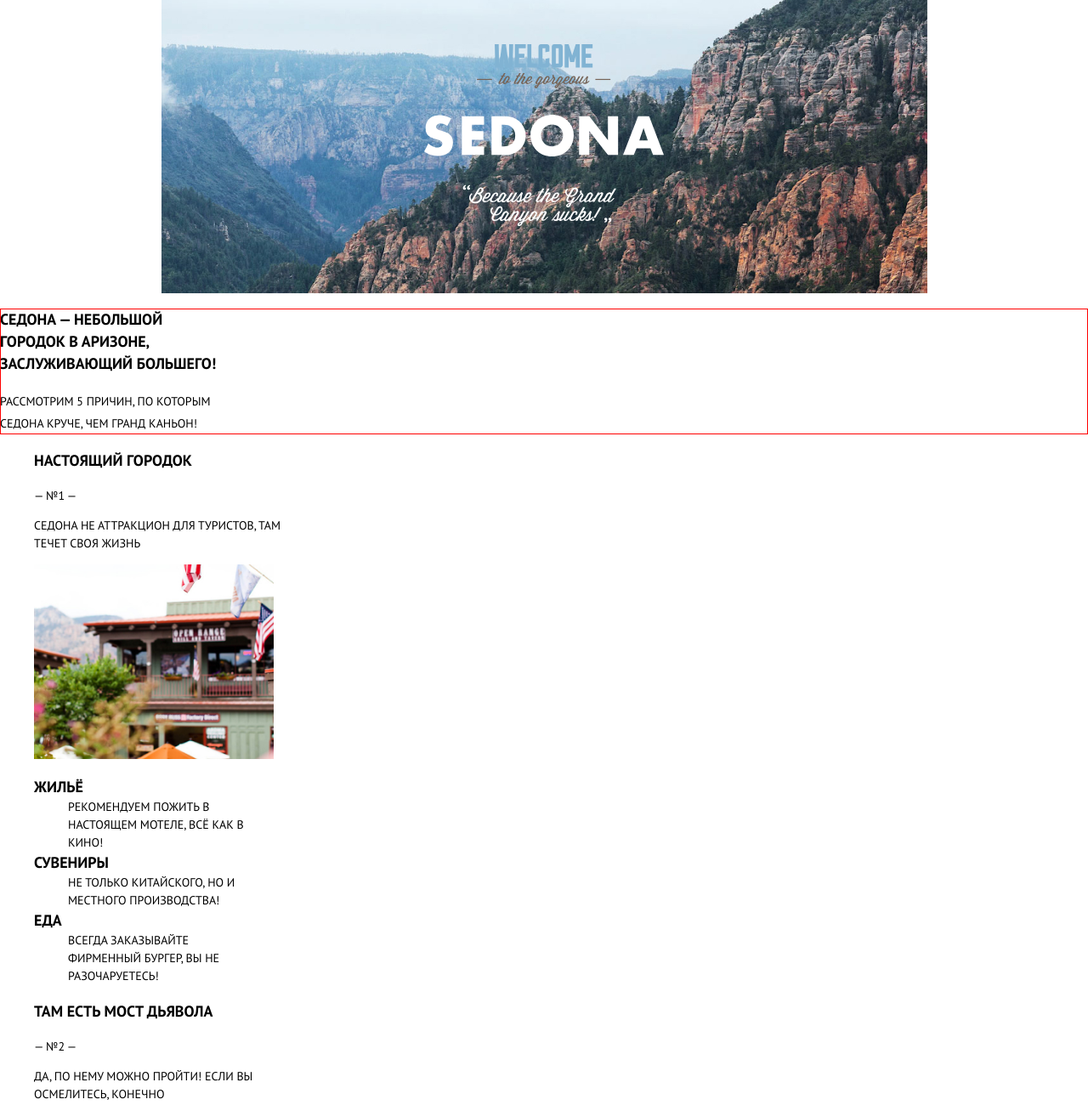
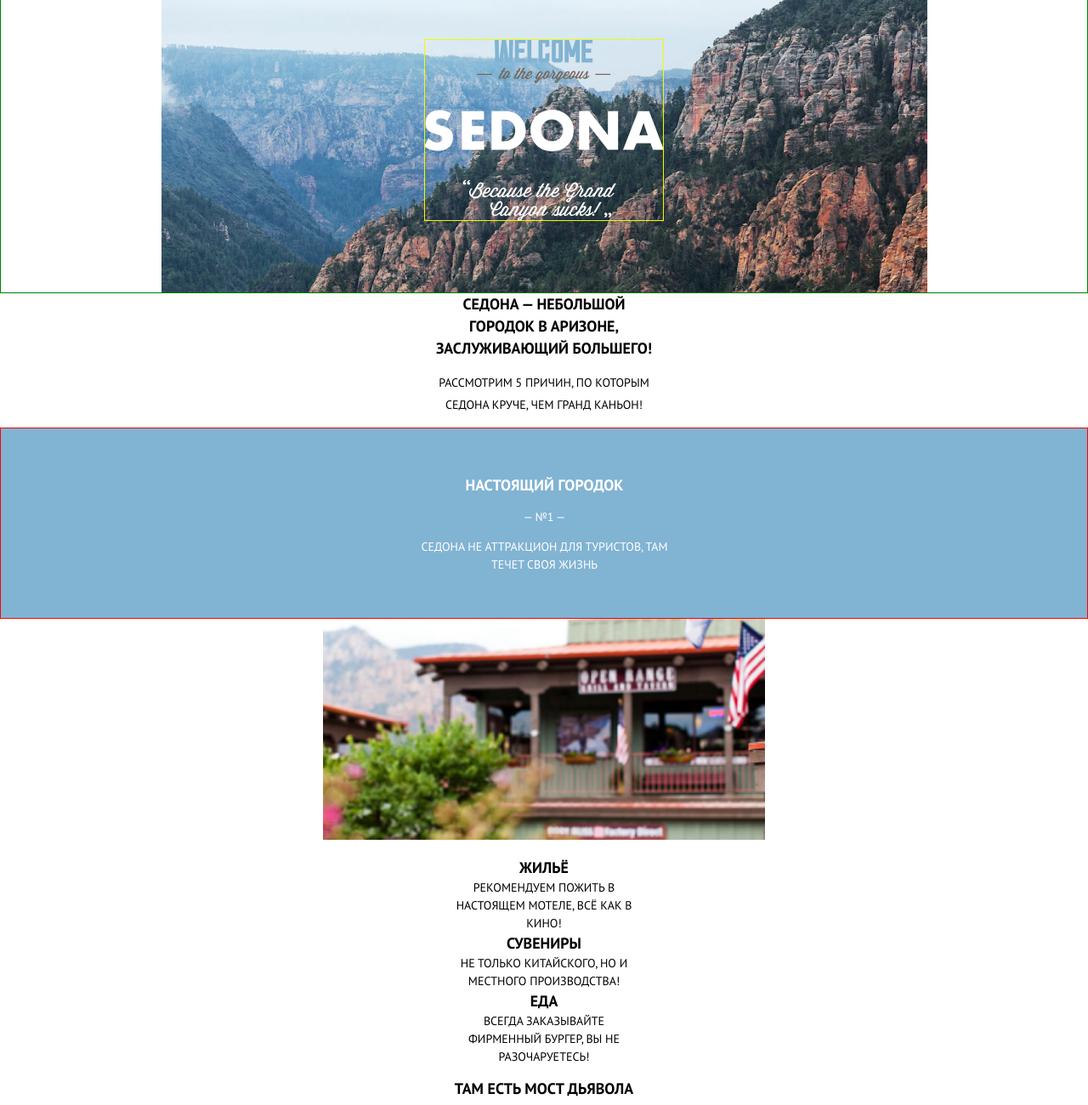
Before and after one commit to nlo-it/sedona, a website: page source/index.html in a window 1280 px wide. Shown: the part 100-1400 px from the top of the page at 85% size. Drawn offline with nearby package versions, Linux system fonts and the light colour scheme; files that its build step writes are made by us from their sources.

Commit message:
Небольшой прогресс в вёрстке главной (моб)

```diff
--- /dev/null
+++ b/source/advantages-motel.less
@@ -0,0 +1,7 @@
+.advantages-motel {}
+.advantages-motel__list {
+  list-style: none;
+}
+.advantages-motel__item {}
+.advantages-motel__title {}
+.advantages-motel__description {}
--- a/source/index.html
+++ b/source/index.html
@@ -35,11 +35,6 @@
           </ul>
         </nav>
         <img class="page-header__slogan" src="img/header-slogan-mini.svg" width="282" height="214" alt="Добро пожаловать в Седону">
-        <!-- <div class="page-header__promo promo">
-          <div class="promo__wrapper">
-            <img class="promo__slogan" src="img/text-main-mini.svg" width="282" height="214" alt="Добро пожаловать в Седону">
-          </div>
-        </div> -->
       </div>
     </header>
 
@@ -67,7 +62,7 @@
           <h2 class="visually-hidden">
             Преимущества проекта Седона
           </h2>
-          <ol class="advantages__list">
+          <ol class="advantages__list clear">
             <li class="advantages__item advantages__item--pic">
               <div class="advantages__header">
                 <h3 class="advantages__title heading">Настоящий городок</h3>
@@ -77,33 +72,33 @@
                   течет своя жизнь
                 </p>
               </div>
-              <img src="img/motel-photo.jpg" width="282" height="260" alt="Фото двухэтажного мотеля в Седоне">
+              <img class="advantages__picture" src="img/motel-photo.jpg" width="520" height="260" alt="Фото двухэтажного мотеля в Седоне">
               <div class="advantages__motel advantages-motel">
                 <dl class="advantages-motel__list">
                   <div class="advantages-motel__item">
-                    <dt class="advantages-motel__title heading">
+                    <dt class="advantages-motel__title heading clear">
                       Жильё
                     </dt>
-                    <dd class="advantages-motel__description">
+                    <dd class="advantages-motel__description clear">
                       Рекомендуем пожить в <br>
                       настоящем мотеле, всё как в <br>
                       кино!
                     </dd>
                   </div>
                   <div class="advantages-motel__item">
-                    <dt class="advantages-motel__title heading">
+                    <dt class="advantages-motel__title heading clear">
                       Сувениры
                     </dt>
-                    <dd class="advantages-motel__description">
+                    <dd class="advantages-motel__description clear">
                       Не только китайского, но и <br>
                       местного производства!
                     </dd>
                   </div>
                   <div class="advantages-motel__item">
-                    <dt class="advantages-motel__title heading">
+                    <dt class="advantages-motel__title heading clear">
                       Еда
                     </dt>
-                    <dd class="advantages-motel__description">
+                    <dd class="advantages-motel__description clear">
                       Всегда заказывайте <br>
                       фирменный бургер, вы не <br>
                       разочаруетесь!
--- a/source/less/blocks/advantages.less
+++ b/source/less/blocks/advantages.less
@@ -1,23 +1,29 @@
 .advantages {}
-.advantages__wraper {}
+.advantages__wraper {
+  text-align: center;
+}
 
 .advantages__list {
   list-style: none;
 }
 .advantages__item {}
 .advantages__item--pic {}
-.advantages__header {}
+.advantages__header {
+  color: @white;
+  background-color: @blue-nav-bcg;
+  padding: 55px 12px 39px 13px;
+  outline: 1px solid red;
+  outline-offset: -1px;
+}
 
-.advantages__title {
-  font-family: "PT-sans", "Arial", sans-serif;
-  font-style: normal;
-  font-weight: 700;
-  font-size: 18px;
-  line-height: 26px;
-  // text-align: center;
-  color: #000000;
-}
+.advantages__title {}
 
 .advantages__number {}
 .advantages__text {}
+.advantages__image {}
+.advantages__picture {
+  height: 260px;
+  object-fit: cover;
+}
 .advantages__motel {}
+.advantages__title--white-text {}
--- a/source/less/blocks/intro.less
+++ b/source/less/blocks/intro.less
@@ -1,9 +1,10 @@
-.intro {
-  outline: 1px solid red;
-  outline-offset: -1px;
+// .intro {}
+// .intro__wrapper {}
+.intro__title,
+.intro__text {
+  text-align: center;
 }
-// .intro__wrapper {}
-// .intro__title {}
+
 .intro__text {
   line-height: 26px;
 }
--- a/source/less/blocks/page-header.less
+++ b/source/less/blocks/page-header.less
@@ -1,22 +1,25 @@
 .page-header {
+  background-color: @white;
+}
+
+.page-header__wrapper {
+  min-width: 320px;
   height: 445px;
-  background-color: @white;
+  text-align: center;
   background-image: url(../../img/back-main-mini.jpg);
   background-repeat: no-repeat;
   background-position: center bottom;
   position: relative;
+  outline: 1px solid green;
+  outline-offset: -1px;
 }
 
-.page-header__wrapper {
-  width: 282px;
-  text-align: center;
+.page-header__logo {
   position: absolute;
   top: 0;
   left: 50%;
   transform: translateX(-50%);
 }
-
-// .page-header__logo {}
 
 .page-header__navigation {
   position: absolute;
@@ -27,7 +30,11 @@
 }
 
 .page-header__slogan {
-  margin-top: 62px;
+  width: 282px;
+  height: 214px;
+  margin-top: 146px;
+  outline: 1px solid rgb(244, 248, 5);
+  outline-offset: -1px;
 }
 
 // .page-header__promo {}
--- a/source/less/blocks/page.less
+++ b/source/less/blocks/page.less
@@ -1,5 +1,4 @@
 .page {
-  height: 100%;
   font-family: "PT-sans", "Tahoma", "sans-serif";
   font-size: 14px;
   line-height: 21px;
@@ -8,6 +7,7 @@
 }
 
 .page__body {
+  // width: 320px;
   min-width: 320px;
   min-height: 100%;
   display: grid;
--- a/source/less/global/global.less
+++ b/source/less/global/global.less
@@ -30,6 +30,8 @@ a {
   font-weight: bold;
   font-size: 18px;
   line-height: 26px;
+  margin: 0;
+  padding: 0;
 }
 
 .clear {
```
